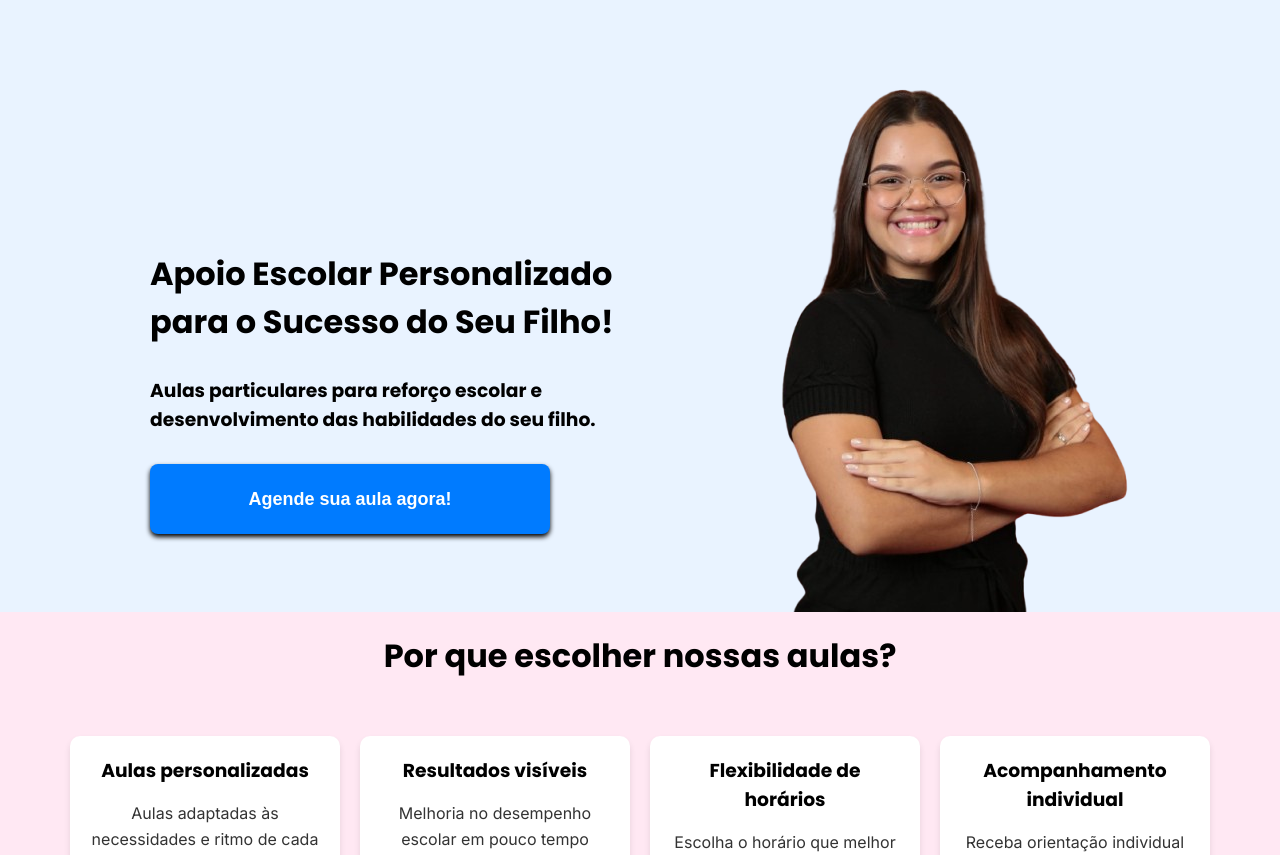
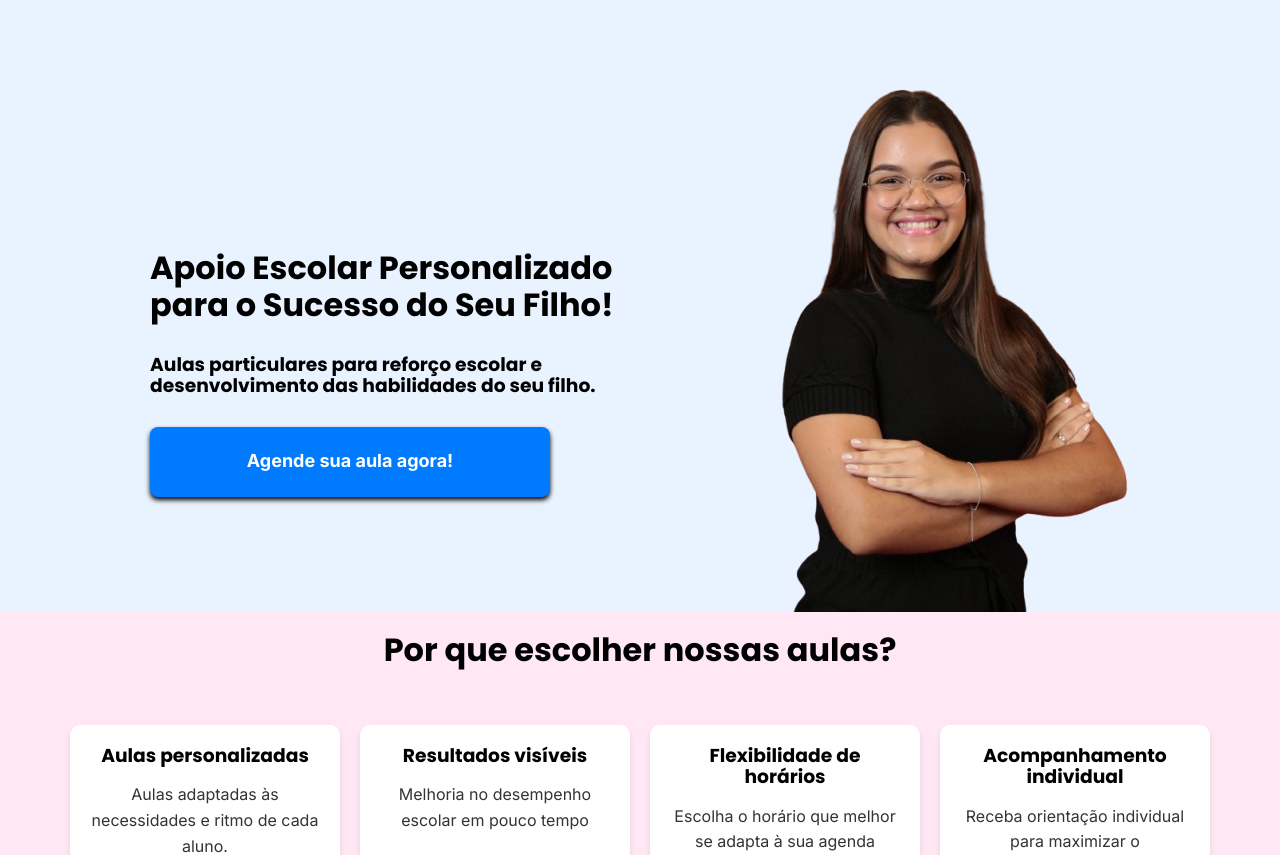
Before and after one commit to Israel-ops-cmd/prof-helo, a React (Vite) app: page / in a window 1280 px wide. Shown: the top 855 px of the page. Built offline with nearby package versions, Linux system fonts and the light colour scheme.

Commit message:
adicionando um css padrão entre os navegadores

```diff
--- a/package.json
+++ b/package.json
@@ -11,6 +11,7 @@
   },
   "dependencies": {
     "framer-motion": "^12.6.2",
+    "normalize.css": "^8.0.1",
     "react": "^19.0.0",
     "react-dom": "^19.0.0",
     "react-router-dom": "^7.4.0"
--- a/src/main.css
+++ b/src/main.css
@@ -1,7 +1,6 @@
 @import url('https://fonts.googleapis.com/css2?family=Poppins:wght@300;400;700&family=Inter:wght@300;400;700&display=swap');
 @import url('https://cdnjs.cloudflare.com/ajax/libs/font-awesome/6.0.0-beta3/css/all.min.css');
-
-
+@import 'normalize.css';
 
 html, body {
   margin: 0;
```
Also changed, not shown: 1 other file (tests, documents, lock files or other folders).
